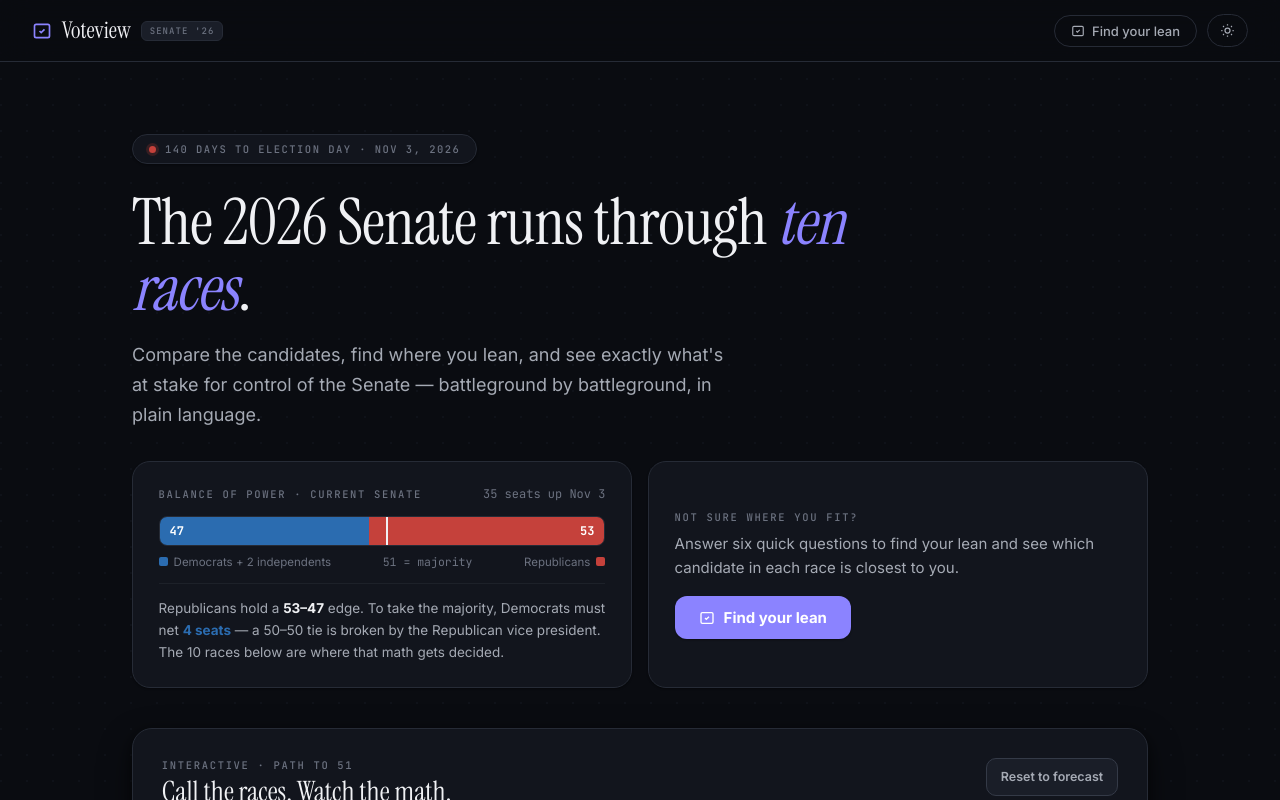
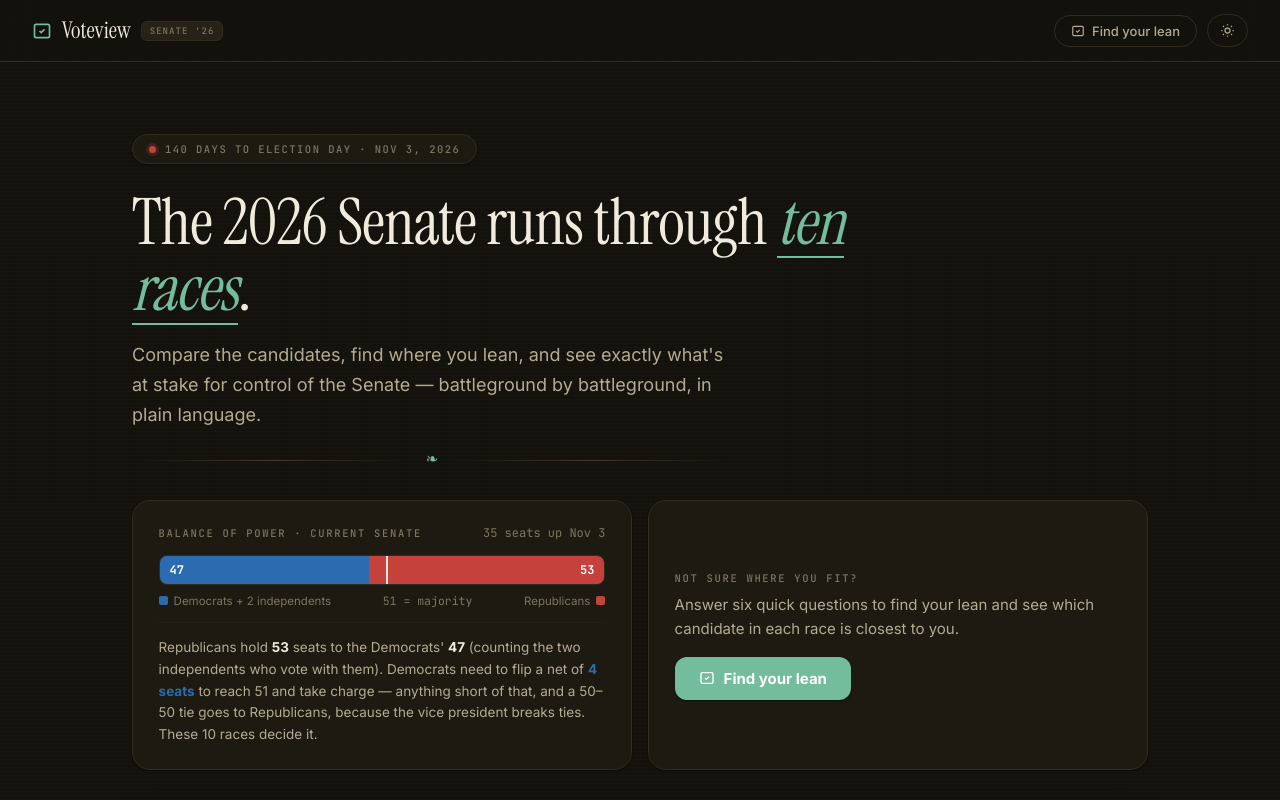
Before and after one commit to rthakur06/voteview, a Next.js app: page / in a window 1280 px wide. Shown: the top 800 px of the page. Built offline with nearby package versions, Linux system fonts and the light colour scheme.

Commit message:
change design

```diff
--- a/app/globals.css
+++ b/app/globals.css
@@ -5,77 +5,77 @@
   --font-body: "Inter", -apple-system, BlinkMacSystemFont, "Segoe UI", sans-serif;
   --font-mono: "JetBrains Mono", ui-monospace, "SF Mono", Menlo, monospace;
 
-  --bg: #f2f1ec;
-  --bg-card: #fbfaf7;
-  --bg-muted: #e8e6df;
-  --bg-sunk: #edebe4;
-  --border: #ddd9cf;
-  --border-light: #e6e3da;
-  --border-strong: #c9c4b7;
+  --bg: #f1ebdd;
+  --bg-card: #fbf6ea;
+  --bg-muted: #e7dfca;
+  --bg-sunk: #ece4d2;
+  --border: #d9cdb2;
+  --border-light: #e4dcc7;
+  --border-strong: #c3b59b;
 
-  --text-primary: #15171c;
-  --text-secondary: #4f535b;
-  --text-muted: #84878f;
-  --text-faint: #b3b3ac;
+  --text-primary: #241f17;
+  --text-secondary: #57503f;
+  --text-muted: #8a8068;
+  --text-faint: #b3a98c;
 
-  --nav-bg: rgba(242,241,236,0.82);
-  --row-alt: #f3f1ea;
-  --thead-bg: #efece4;
+  --nav-bg: rgba(241,235,221,0.84);
+  --row-alt: #f0e9d8;
+  --thead-bg: #ebe3cf;
 
-  --accent: #4b46c9;
-  --accent-2: #c0392f;
-  --accent-soft: #eceafb;
-  --accent-ink: #2e2a8f;
+  --accent: #2f6a55;
+  --accent-2: #b07d2b;
+  --accent-soft: #e0ebe2;
+  --accent-ink: #224e3f;
 
-  --grad-1: #4b46c9;
-  --grad-2: #7b5ce0;
-  --grad-3: #1d9a8a;
-  --grad-4: #c98a2b;
+  --grad-1: #2f6a55;
+  --grad-2: #4f8a6f;
+  --grad-3: #2f6a55;
+  --grad-4: #b07d2b;
 
-  --compass-grid: #e0ddd3;
-  --compass-quad: #f6f4ee;
-  --compass-axis: #c4bfb2;
+  --compass-grid: #ddd1b6;
+  --compass-quad: #f4eedd;
+  --compass-axis: #c3b59b;
 
-  --shadow-sm: 0 1px 2px rgba(20,18,12,0.04), 0 2px 8px rgba(20,18,12,0.04);
-  --shadow-md: 0 4px 14px rgba(20,18,12,0.07), 0 18px 40px rgba(20,18,12,0.06);
-  --shadow-lg: 0 30px 70px rgba(20,18,12,0.16);
+  --shadow-sm: 0 1px 2px rgba(60,48,24,0.05), 0 2px 8px rgba(60,48,24,0.05);
+  --shadow-md: 0 4px 14px rgba(60,48,24,0.08), 0 18px 40px rgba(60,48,24,0.07);
+  --shadow-lg: 0 30px 70px rgba(60,48,24,0.18);
 }
 
 [data-theme="dark"] {
-  --bg: #0a0c11;
-  --bg-card: #12151d;
-  --bg-muted: #1a1e28;
-  --bg-sunk: #0f1218;
-  --border: #262b36;
-  --border-light: #1d2129;
-  --border-strong: #343a47;
+  --bg: #14120c;
+  --bg-card: #1d1a12;
+  --bg-muted: #272218;
+  --bg-sunk: #100e09;
+  --border: #322c1f;
+  --border-light: #241f16;
+  --border-strong: #423a29;
 
-  --text-primary: #f0f1f4;
-  --text-secondary: #a5aab4;
-  --text-muted: #6c7280;
-  --text-faint: #444a57;
+  --text-primary: #f1ebdd;
+  --text-secondary: #b4ab94;
+  --text-muted: #7e7560;
+  --text-faint: #4c4636;
 
-  --nav-bg: rgba(10,12,17,0.82);
-  --row-alt: #11141c;
-  --thead-bg: #0e1118;
+  --nav-bg: rgba(20,18,12,0.84);
+  --row-alt: #181509;
+  --thead-bg: #110f0a;
 
-  --accent: #8b83ff;
-  --accent-2: #ff7a6b;
-  --accent-soft: #1c1937;
-  --accent-ink: #b6b0ff;
+  --accent: #74bd9c;
+  --accent-2: #d9a657;
+  --accent-soft: #1b2a22;
+  --accent-ink: #9ed8bd;
 
-  --grad-1: #8b83ff;
-  --grad-2: #b06bff;
-  --grad-3: #34d6c0;
-  --grad-4: #e0a23a;
+  --grad-1: #74bd9c;
+  --grad-2: #5aa687;
+  --grad-3: #74bd9c;
+  --grad-4: #d9a657;
 
-  --compass-grid: #222732;
-  --compass-quad: #11141b;
-  --compass-axis: #39404e;
+  --compass-grid: #2a2519;
+  --compass-quad: #15130d;
+  --compass-axis: #4a4231;
 
-  --shadow-sm: 0 1px 2px rgba(0,0,0,0.4);
-  --shadow-md: 0 6px 18px rgba(0,0,0,0.45), 0 22px 48px rgba(0,0,0,0.4);
-  --shadow-lg: 0 34px 80px rgba(0,0,0,0.6);
+  --shadow-sm: 0 1px 2px rgba(0,0,0,0.45);
+  --shadow-md: 0 6px 18px rgba(0,0,0,0.5), 0 22px 48px rgba(0,0,0,0.42);
+  --shadow-lg: 0 34px 80px rgba(0,0,0,0.62);
 }
 
 html { scroll-behavior: smooth; }
@@ -95,11 +95,18 @@ body::before {
   inset: 0;
   pointer-events: none;
   z-index: 0;
-  background-image: radial-gradient(circle at 1px 1px, var(--border) 1px, transparent 0);
-  background-size: 26px 26px;
-  opacity: 0.35;
+  background-image:
+    repeating-linear-gradient(0deg, rgba(120,95,45,0.035) 0, rgba(120,95,45,0.035) 1px, transparent 1px, transparent 4px),
+    repeating-linear-gradient(90deg, rgba(120,95,45,0.025) 0, rgba(120,95,45,0.025) 1px, transparent 1px, transparent 5px),
+    radial-gradient(circle at 50% 0%, rgba(120,95,45,0.05), transparent 60%);
+  opacity: 0.7;
 }
-[data-theme="dark"] body::before { opacity: 0.22; }
+[data-theme="dark"] body::before {
+  background-image:
+    repeating-linear-gradient(0deg, rgba(220,180,110,0.03) 0, rgba(220,180,110,0.03) 1px, transparent 1px, transparent 4px),
+    repeating-linear-gradient(90deg, rgba(220,180,110,0.02) 0, rgba(220,180,110,0.02) 1px, transparent 1px, transparent 5px);
+  opacity: 0.6;
+}
 
 .font-display { font-family: var(--font-display); }
 .font-mono { font-family: var(--font-mono); }
@@ -189,3 +196,14 @@ a { color: inherit; }
 
 /* tabular figures everywhere numbers matter */
 .tnum { font-variant-numeric: tabular-nums; }
+
+/* ---- Artisanal detailing ---- */
+.ornament { display: flex; align-items: center; gap: 12px; color: var(--border-strong); }
+.ornament::before, .ornament::after { content: ""; height: 1px; flex: 1; background: linear-gradient(90deg, transparent, var(--border-strong), transparent); }
+.ornament-mark { font-family: var(--font-display); color: var(--accent); font-size: 15px; line-height: 1; transform: translateY(-1px); }
+
+/* letterpress-ish eyebrow on warm paper */
+.mono-label { color: var(--text-muted); }
+
+/* subtle inked underline for the display accent words */
+.ink-underline { background-image: linear-gradient(var(--accent), var(--accent)); background-repeat: no-repeat; background-position: 0 92%; background-size: 100% 2px; padding-bottom: 1px; }
--- a/app/page.js
+++ b/app/page.js
@@ -219,11 +219,11 @@ const Icon = {
 /* ---------- Helpers ---------- */
 function leanLabel(score) {
   if (score == null) return null;
-  if (score < -0.55) return "Strong Democratic lean";
-  if (score < -0.18) return "Democratic lean";
-  if (score <= 0.18) return "Split / independent-leaning";
-  if (score <= 0.55) return "Republican lean";
-  return "Strong Republican lean";
+  if (score < -0.55) return "Solidly Democratic";
+  if (score < -0.18) return "Leans Democratic";
+  if (score <= 0.18) return "Right in the middle";
+  if (score <= 0.55) return "Leans Republican";
+  return "Solidly Republican";
 }
 function closerParty(score) {
   if (score == null || Math.abs(score) <= 0.12) return null;
@@ -270,7 +270,7 @@ function SenateControl() {
         <span style={{ display: "flex", alignItems: "center", gap: 6 }}>Republicans <span style={{ width: 9, height: 9, borderRadius: 2, background: PARTY.R.color }} /></span>
       </div>
       <p style={{ fontSize: 13.5, color: "var(--text-secondary)", lineHeight: 1.6, margin: "14px 0 0", paddingTop: 14, borderTop: "1px solid var(--border-light)" }}>
-        Republicans hold a <strong style={{ color: "var(--text-primary)" }}>{SENATE.R}–{dAligned}</strong> edge. To take the majority, Democrats must net <strong style={{ color: PARTY.D.color }}>{SENATE.demNeed} seats</strong> — a 50–50 tie is broken by the Republican vice president. The {RACES.length} races below are where that math gets decided.
+        Republicans hold <strong style={{ color: "var(--text-primary)" }}>{SENATE.R}</strong> seats to the Democrats&apos; <strong style={{ color: "var(--text-primary)" }}>{dAligned}</strong> (counting the two independents who vote with them). Democrats need to flip a net of <strong style={{ color: PARTY.D.color }}>{SENATE.demNeed} seats</strong> to reach 51 and take charge — anything short of that, and a 50–50 tie goes to Republicans, because the vice president breaks ties. These {RACES.length} races decide it.
       </p>
     </div>
   );
@@ -351,7 +351,7 @@ function UnverifiedBadge({ race, party, issue }) {
         <>
           <span onClick={() => setOpen(false)} style={{ position: "fixed", inset: 0, zIndex: 60 }} />
           <div style={{ position: "absolute", top: "calc(100% + 6px)", right: 0, zIndex: 61, width: 250, background: "var(--bg-card)", border: "1px solid var(--border-strong)", borderRadius: 12, boxShadow: "var(--shadow-md)", padding: "12px 13px" }}>
-            <p style={{ fontSize: 12, color: "var(--text-secondary)", margin: "0 0 10px", lineHeight: 1.5 }}>This shows the <strong>general party-platform direction</strong>, not this candidate&apos;s verified record. We&apos;re sourcing candidate-specific positions.</p>
+            <p style={{ fontSize: 12, color: "var(--text-secondary)", margin: "0 0 10px", lineHeight: 1.5 }}>We haven&apos;t confirmed this candidate&apos;s own words yet, so we&apos;re showing what the party generally stands for as a placeholder. Know their actual position? Add a source.</p>
             <button onClick={() => setCorrecting(true)} style={{ display: "inline-flex", alignItems: "center", gap: 6, fontSize: 12, fontWeight: 600, color: "var(--accent-ink)", background: "none", border: "none", padding: 0, cursor: "pointer" }}>{Icon.edit(11)} Add a sourced position</button>
           </div>
         </>
@@ -594,7 +594,7 @@ function RaceCard({ race, cp, onOpen, index = 0 }) {
         })}
       </div>
       <div style={{ display: "flex", alignItems: "center", justifyContent: "space-between", borderTop: "1px solid var(--border-light)", paddingTop: 9 }}>
-        <span style={{ fontFamily: "var(--font-mono)", fontSize: 10, color: "var(--text-faint)", letterSpacing: "0.04em", textTransform: "uppercase" }}>{race.type}{race.open ? " · Open seat" : ""} · held by {race.heldBy}</span>
+        <span style={{ fontFamily: "var(--font-mono)", fontSize: 10, color: "var(--text-faint)", letterSpacing: "0.04em", textTransform: "uppercase" }}>{race.open ? "Open seat" : race.type === "Special" ? "Special election" : "Re-election"} · {race.open ? "last held by" : "held by"} {PARTY[race.heldBy].name}s</span>
         <span style={{ display: "flex", alignItems: "center", gap: 5, fontSize: 12, fontWeight: 600, color: hover ? "var(--accent)" : "var(--text-muted)" }}>Compare {Icon.arrow(12)}</span>
       </div>
     </button>
@@ -660,7 +660,7 @@ function RaceDetail({ race, cp, onClose }) {
           <p className="mono-label" style={{ margin: "0 0 4px" }}>Where they stand</p>
           <div style={{ display: "flex", gap: 11, padding: "10px 13px", borderRadius: 10, background: "var(--bg-muted)", border: "1px solid var(--border)", marginBottom: 14 }}>
             <span style={{ flexShrink: 0, color: "var(--text-muted)", marginTop: 1 }}>{Icon.warn(13)}</span>
-            <p style={{ fontSize: 12, color: "var(--text-secondary)", margin: 0, lineHeight: 1.55 }}><strong>Sourced</strong> rows paraphrase the candidate&apos;s own stated record (tap to read the source). <strong>Unverified</strong> rows show the general party-platform direction while we source that candidate&apos;s record — tap to add a citation.</p>
+            <p style={{ fontSize: 12, color: "var(--text-secondary)", margin: 0, lineHeight: 1.55 }}>Rows marked <strong>with a source</strong> are the candidate&apos;s own stated position (tap the tag to read it). Rows marked <strong>Unverified</strong> show what the party generally stands for, as a placeholder until we confirm that candidate&apos;s record — tap to help us source it.</p>
           </div>
 
           <div style={{ display: "flex", flexDirection: "column", gap: 0 }}>
@@ -718,7 +718,7 @@ function ResultBanner({ score, lean, onShare, onRetake, onDismiss }) {
         </div>
         <div style={{ display: "flex", justifyContent: "space-between", fontFamily: "var(--font-mono)", fontSize: 10.5, color: "var(--text-muted)", marginBottom: 16 }}><span>DEMOCRATIC</span><span>REPUBLICAN</span></div>
         <p style={{ fontSize: 13.5, color: "var(--text-secondary)", lineHeight: 1.6, margin: "0 0 16px" }}>
-          {cp ? <>In the battleground races below, the <strong style={{ color: PARTY[cp].color }}>{PARTY[cp].name}</strong> candidate is generally closer to your answers — we&apos;ve marked them. Open any race to compare the details.</> : <>Your answers land near the centre — no clear party lean. Open any race to weigh the candidates yourself.</>}
+          {cp ? <>Across these races, the <strong style={{ color: PARTY[cp].color }}>{PARTY[cp].name}</strong> candidate usually lines up better with your answers — we&apos;ve tagged them &ldquo;closer to you&rdquo; on each race. Open any race to see the details and decide for yourself.</> : <>Your answers sit close to the middle, so neither party is a clear fit. Open any race to weigh the two candidates yourself.</>}
         </p>
         <div style={{ display: "flex", gap: 10, flexWrap: "wrap" }}>
           <button onClick={onShare} style={{ display: "flex", alignItems: "center", gap: 7, padding: "10px 18px", borderRadius: 11, border: "none", background: "var(--accent)", color: "#fff", fontSize: 13.5, fontWeight: 700 }}>{Icon.share(14)} Share my lean</button>
@@ -869,11 +869,12 @@ export default function Home() {
           {days} days to Election Day · Nov 3, 2026
         </div>
         <h1 style={{ fontFamily: "var(--font-display)", fontWeight: 400, fontSize: "clamp(38px,7vw,64px)", letterSpacing: "-0.01em", lineHeight: 1.04, color: "var(--text-primary)", marginBottom: "1.1rem", maxWidth: 820 }}>
-          The 2026 Senate runs through <span style={{ fontStyle: "italic", color: "var(--accent)" }}>ten races</span>.
+          The 2026 Senate runs through <span className="ink-underline" style={{ fontStyle: "italic", color: "var(--accent)" }}>ten races</span>.
         </h1>
-        <p style={{ fontSize: "clamp(15px,2.2vw,18px)", color: "var(--text-secondary)", lineHeight: 1.65, maxWidth: 600, marginBottom: "2rem" }}>
+        <p style={{ fontSize: "clamp(15px,2.2vw,18px)", color: "var(--text-secondary)", lineHeight: 1.65, maxWidth: 600, marginBottom: "1.5rem" }}>
           Compare the candidates, find where you lean, and see exactly what&apos;s at stake for control of the Senate — battleground by battleground, in plain language.
         </p>
+        <div className="ornament" style={{ maxWidth: 600, marginBottom: "2rem" }}><span className="ornament-mark">❧</span></div>
         <div style={{ display: "grid", gridTemplateColumns: "repeat(auto-fit, minmax(280px,1fr))", gap: 16, alignItems: "stretch" }}>
           <SenateControl />
           <div style={{ background: "var(--bg-card)", border: "1px solid var(--border)", borderRadius: 18, padding: "1.5rem 1.6rem", display: "flex", flexDirection: "column", justifyContent: "center", boxShadow: "var(--shadow-sm)" }}>
@@ -914,7 +915,7 @@ export default function Home() {
           </div>
           <p style={{ display: "flex", alignItems: "flex-start", gap: 8, fontSize: 12.5, color: "var(--text-faint)", lineHeight: 1.65, margin: 0 }}>
             <span style={{ flexShrink: 0, marginTop: 2 }}>{Icon.warn(13)}</span>
-            Races, candidates and ratings reflect public reporting as of {DATA_AS_OF}; Michigan&apos;s Democratic nominee is set at its August primary. &ldquo;Sourced&rdquo; rows paraphrase candidates&apos; stated records (with links); &ldquo;Unverified&rdquo; rows show general party-platform directions while we source that candidate. This tool is non-partisan and not affiliated with any campaign or party. Confirm with official sources before you vote.
+            Races, candidates and ratings reflect public reporting as of {DATA_AS_OF}; Michigan&apos;s Democratic candidate is decided at its August primary. Where a row has a source tag, it&apos;s that candidate&apos;s own stated position; where it says &ldquo;Unverified,&rdquo; we&apos;re showing the party&apos;s general stance as a placeholder until we confirm theirs. This tool is non-partisan and isn&apos;t tied to any campaign or party. Always double-check with official sources before you vote.
           </p>
         </div>
       </div>
```
